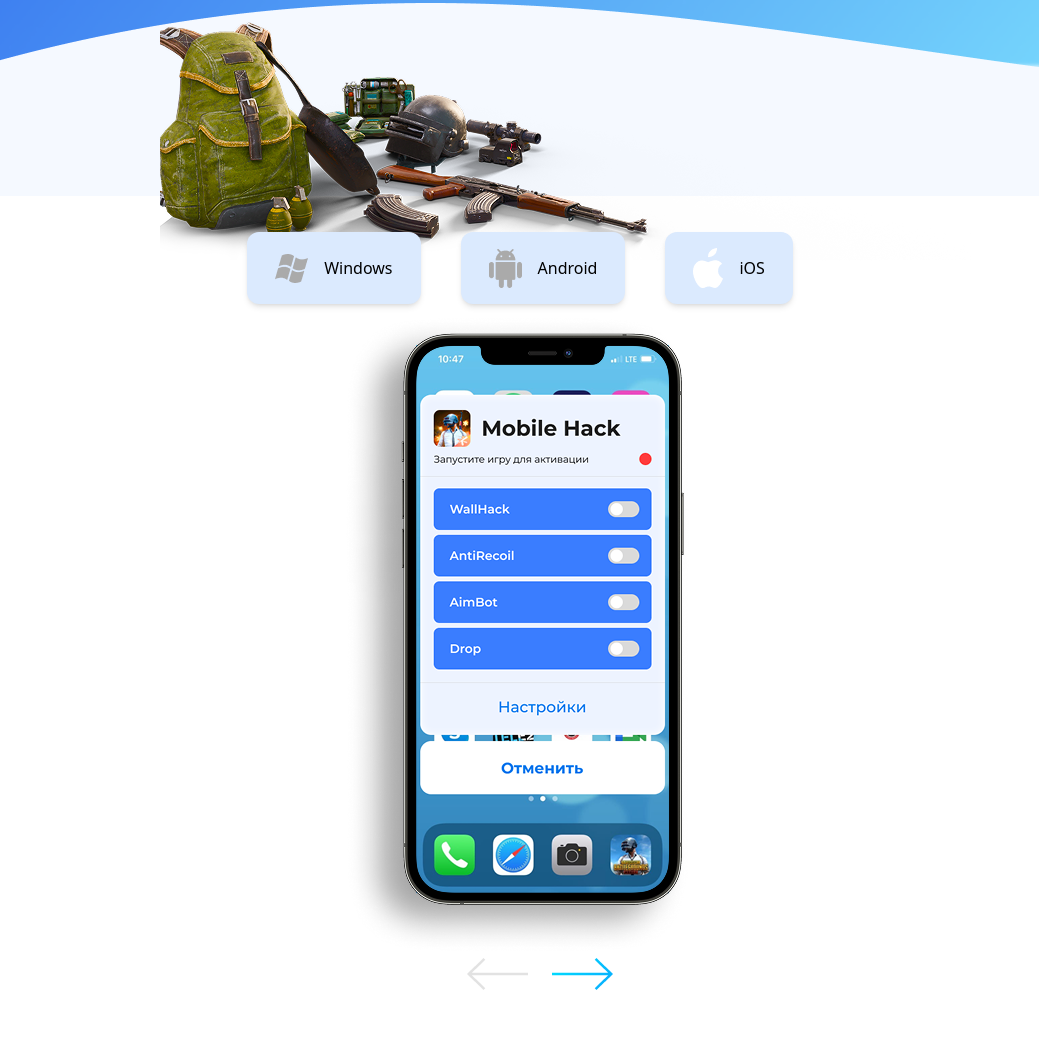
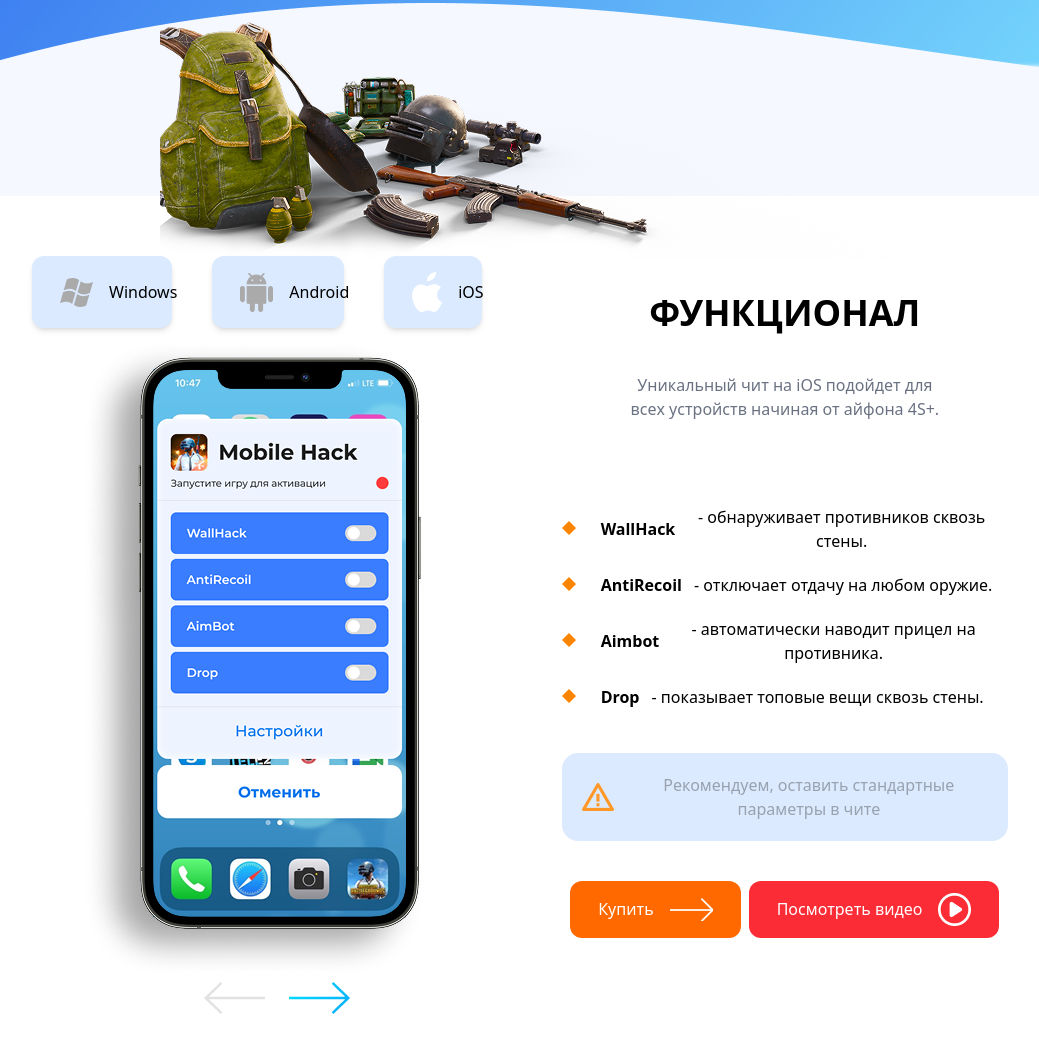
Before and after one commit to Melikzoda-Muslihiddin/homework-4, a website: page src/index.html in a window 1280 px wide. Shown: the part 728-1780 px from the top of the page, without its empty margins (120-1159 px from the left). Drawn offline with nearby package versions, Linux system fonts and the light colour scheme; files that its build step writes are made by us from their sources.

Commit message:
Function commit

```diff
--- a/src/index.html
+++ b/src/index.html
@@ -45,9 +45,9 @@
     </header>
 
     <section>
-        <div class="flex flex-col lg:flex-row justify-center gap-20 lg:w-[80%] m-auto my-40">
+        <div class="flex flex-col lg:flex-row justify-center gap-20 lg:items-center lg:w-[80%] m-auto my-40 p-6">
             <div class="flex flex-col items-center">
-                <div class="flex justify-center gap-10">
+                <div class="flex justify-center gap-10 lg:flex-nowrap flex-wrap">
                     <button class="py-4 px-7 rounded-xl shadow-md bg-blue-100 flex items-center gap-4"><img src="./image 313 (Traced).png" alt=""> Windows</button>
                     <button class="py-4 px-7 rounded-xl shadow-md bg-blue-100 flex items-center gap-4"><img src="./image 311 (Traced).png" alt=""> Android</button>
                     <button class="py-4 px-7 rounded-xl shadow-md bg-blue-100 flex items-center gap-4"><img src="./image 312 (Traced).png" alt=""> iOS</button>
@@ -58,6 +58,36 @@
                     <img src="./image copy 4.png" alt="">
                 </div>
             </div>
+            <div class="text-center flex flex-col items-center">
+                <h1 class="font-bold text-4xl">ФУНКЦИОНАЛ</h1>
+                <p class="text-gray-500 text-center lg:w-[70%] m-auto my-10">Уникальный чит на iOS подойдет для всех устройств начиная от айфона 4S+. </p>
+                <div class="my-6">
+                    <div class="flex gap-3 items-center my-5">
+                        <img src="./Rectangle 1984 (1).png" alt="">
+                        <p class="text-gray-400 flex"><h3 class="font-bold text-black">WallHack </h3>- обнаруживает противников сквозь стены.</p>
+                    </div>
+                    <div class="flex gap-3 items-center my-5">
+                        <img src="./Rectangle 1984 (1).png" alt="">
+                        <p class="text-gray-400 flex"><h3 class="font-bold text-black">AntiRecoil </h3>- отключает отдачу на любом оружие.</p>
+                    </div>
+                    <div class="flex gap-3 items-center my-5">
+                        <img src="./Rectangle 1984 (1).png" alt="">
+                        <p class="text-gray-400 flex"><h3 class="font-bold text-black">Aimbot </h3>- автоматически наводит прицел на противника.</p>
+                    </div>
+                    <div class="flex gap-3 items-center my-5">
+                        <img src="./Rectangle 1984 (1).png" alt="">
+                        <p class="text-gray-400 flex"><h3 class="font-bold text-black">Drop </h3>- показывает топовые вещи сквозь стены.</p>
+                    </div>
+                </div>
+                <div class="flex gap-4 items-center bg-blue-100 rounded-2xl p-5 justify-center">
+                    <img src="./Vector (12).png" alt="">
+                    <p class="text-gray-400">Рекомендуем, оставить стандартные параметры в чите</p>
+                </div>
+                <div class="flex gap-2 my-10">
+                    <button class="flex items-center gap-4 py-3 px-7 bg-orange-500 text-white justify-center rounded-xl"> <p>Купить</p> <img src="./image copy 5.png" alt=""></button>
+                    <button class="flex items-center gap-4 py-3 px-7 bg-red-500 text-white justify-center rounded-xl"> <p>Посмотреть видео</p> <img src="./image 321 (Traced).png " alt=""></button>
+                </div>
+            </div>
         </div>
     </section>
 
```
Also changed, not shown: src/image copy 5.png (added).
